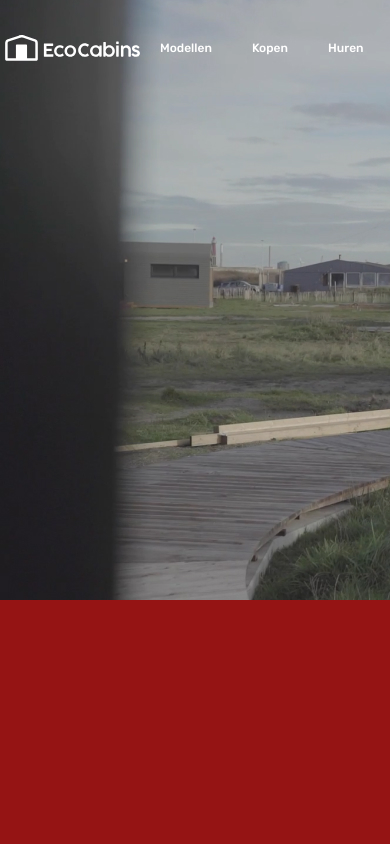
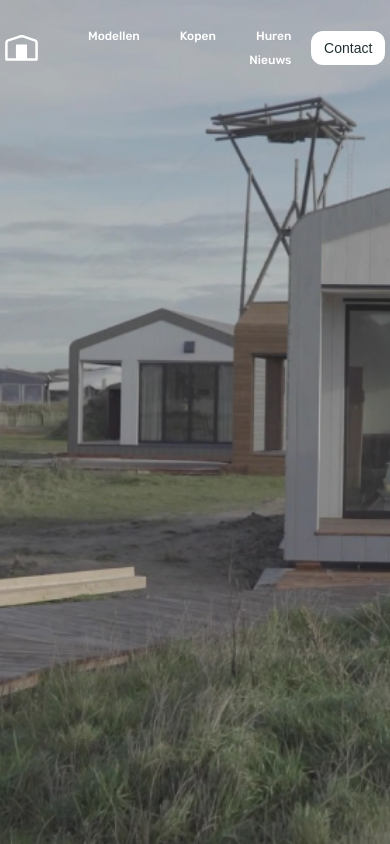
Before and after one commit to Backa228/EcoCabins, a plain HTML site: page ecoCabins/index.html in a window 390 px wide. Drawn offline with Linux system fonts and the light colour scheme.

Commit message:
lesson19.09
Доробили стилі для хедер та зробили адаптацію без бокового меню.

```diff
--- a/ecoCabins/styles/style.css
+++ b/ecoCabins/styles/style.css
@@ -5,7 +5,7 @@
 * {
     padding: 0;
     margin: 0;
-    bottom: 0;
+    border: 0;
 }
 
 *,*::before, *::after {
@@ -20,6 +20,7 @@ html,body {
 a {
     color: inherit;
     text-decoration: none;
+
 }
 
 ul li {
@@ -36,12 +37,15 @@ h1,h2,h3,h4,h5,h6 {
 }
 
 button {
-    cursor: pointer;
+
     color: inherit;
     background-color: transparent;
+    font-weight: inherit;
+    font-size: inherit;
 }
 /* #endregion */
 /*Стилі зазамовченням ПОЧАТОК*/
+
 :root {
     --Greys-Light-grey: #646d76;
     --Greays-White: #FFF;
@@ -105,25 +109,69 @@ body {
 }
 
 .header__logo {
+    width: 8.4375rem;
+    overflow: hidden;
+    transition: all ease 0.5s;
+}
 
-}
+
 
 .header__body {
     display: flex;
     align-items: center;
-    gap: 2.6875rem;
+    column-gap: 2.6875rem;
+    transition: all ease 0.5s;
+}
+
+.header__button {
+    color: var(--Color-Dark-green);
+    background-color: white;
+    width: 5.625rem;
+    height: 2.125rem;
+    font-size: inherit;
+    border-radius: 0.75rem;
+    transition: all ease 0.5s;
+}
+
+.header__button:hover {
+    background-color: var(--Color-Dark-green);
+    color: white;
+    border-radius: 0.25rem;
+
 }
 
 .header__menu {
 
 }
 
+@media (max-width: 625px) {
+    .header__logo {
+        flex: 0 0 2.0625rem;
+    }
+
+    .menu__list {
+        column-gap: 1.25rem;
+        font-size: 0.875rem;
+    }
+
+    .header__button{
+        font-size: 14px;
+    }
+    .header__body{
+        column-gap: 1.25rem;
+    }
+}
+
 .menu__list {
     display: flex;
+    flex-wrap: wrap;
+    justify-content: flex-end;
     align-items: center;
-    gap: 2.5rem;
+    column-gap: 2.5rem;
+    row-gap: 0.625rem;
     font-size: 0.75rem;
     font-weight: 500;
+    transition: all ease 0.5s;
 }
 
 .menu__item {
@@ -131,10 +179,6 @@ body {
 }
 
 .menu__link {
-
-}
-
-.header__button {
 
 }
 
@@ -163,5 +207,13 @@ body {
     height: 100%;
     top: 0;
     left: 0;
+}
+
+.main-section__image img{
+    position: absolute;
+    width: 100%;
+    height: 100%;
+    top: 0;
+    left: 0;
     object-fit: cover;
 }
```
